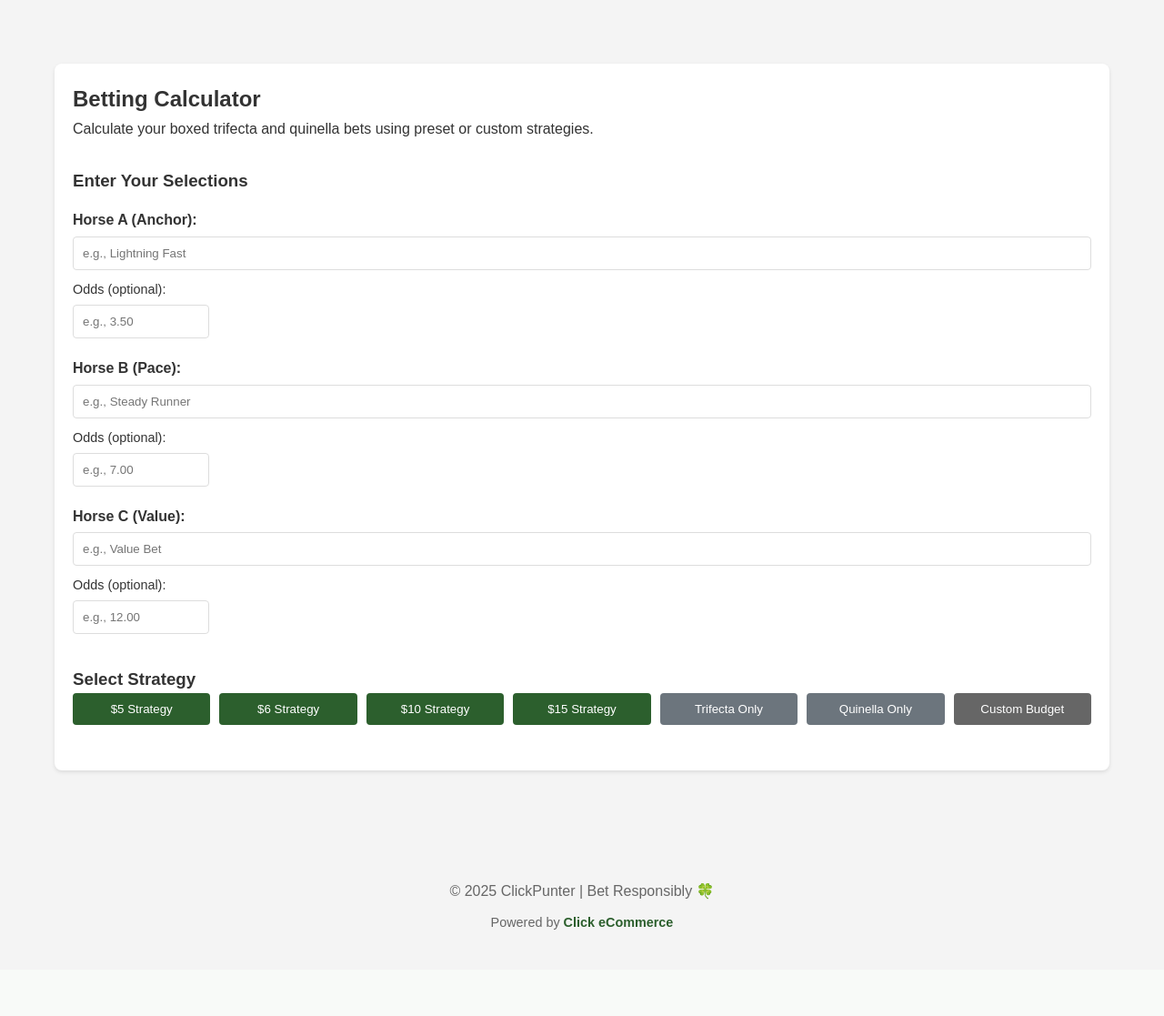
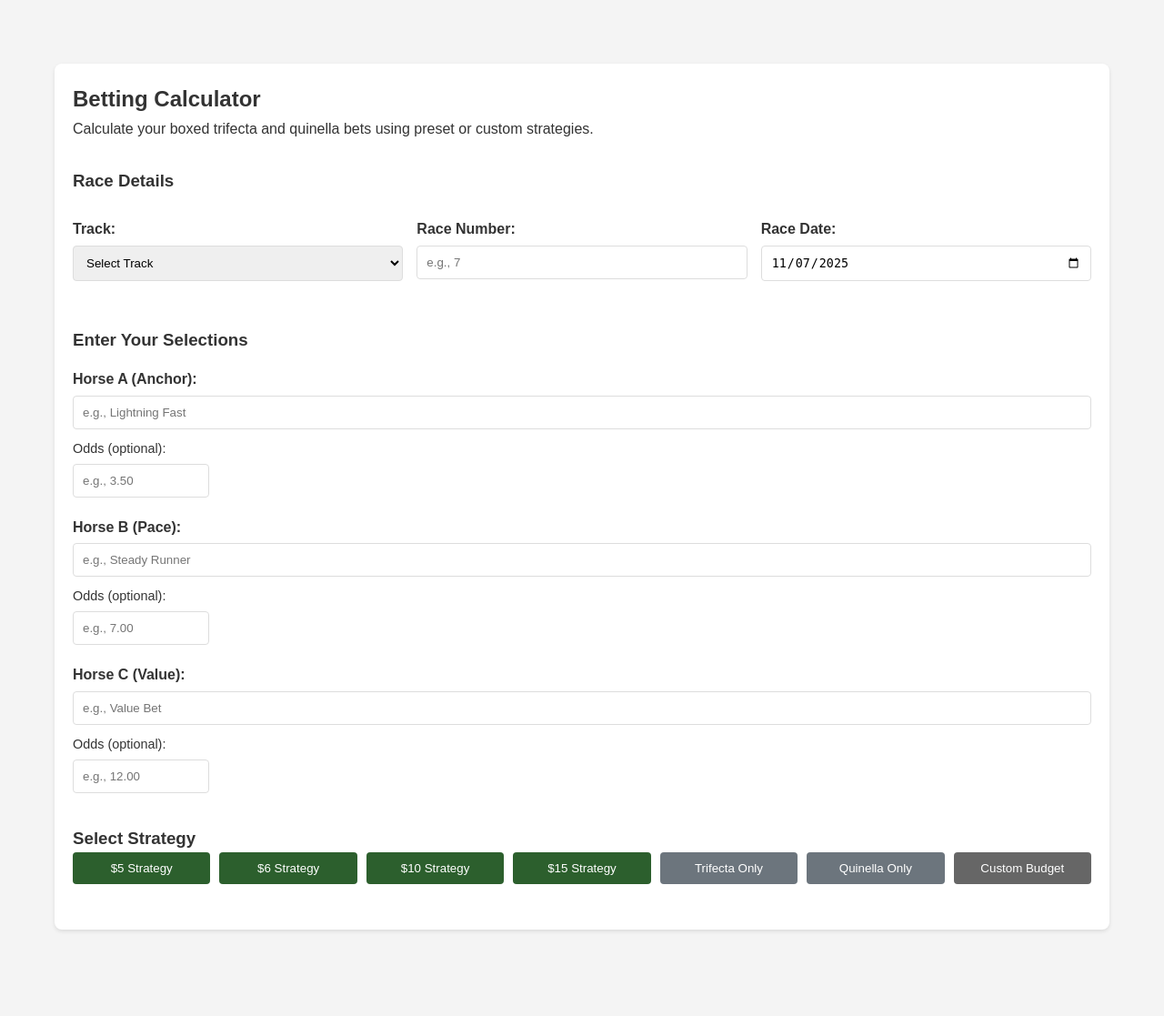
Before and after one commit to Baillie11/ClickPunter, a Flask app: page /calculator in a window 1280 px wide. Shown: the part 288-1405 px from the top of the page at 91% size. Before the commit the page ends 1310 px from the top, so only its background shows below. Run offline with Flask 3, Linux system fonts and the light colour scheme.

Commit message:
Add race details to calculator: track dropdown, race number, and date fields

```diff
--- a/app.py
+++ b/app.py
@@ -316,6 +316,16 @@ def api_save_bet():
         # Get race details from request
         race_track = data.get('race_track', '').strip()
         race_number = data.get('race_number', 0)
+        race_date_str = data.get('race_date', '')
+
+        # Parse race date or use today
+        try:
+            if race_date_str:
+                race_date = datetime.strptime(race_date_str, '%Y-%m-%d').date()
+            else:
+                race_date = date.today()
+        except:
+            race_date = date.today()
 
         # Use empty string if no track provided
         if not race_track:
@@ -328,7 +338,7 @@ def api_save_bet():
         race = Race(
             meeting=race_track or "Manual Entry",
             track=race_track or "",
-            date=date.today(),
+            date=race_date,
             race_name=race_name,
             race_number=race_number if race_number else 0,
             source="calculator"
--- a/templates/calculator.html
+++ b/templates/calculator.html
@@ -6,6 +6,36 @@
     <p>Calculate your boxed trifecta and quinella bets using preset or custom strategies.</p>
 
     <div style="margin-top: 30px;">
+        <h3>Race Details</h3>
+        <div style="display: grid; grid-template-columns: 1fr 1fr 1fr; gap: 15px; margin-bottom: 30px;">
+            <div class="form-group">
+                <label>Track:</label>
+                <select id="race-track">
+                    <option value="">Select Track</option>
+                    <option value="Flemington">Flemington</option>
+                    <option value="Randwick">Randwick</option>
+                    <option value="Caulfield">Caulfield</option>
+                    <option value="Rosehill">Rosehill</option>
+                    <option value="Moonee Valley">Moonee Valley</option>
+                    <option value="Doomben">Doomben</option>
+                    <option value="Eagle Farm">Eagle Farm</option>
+                    <option value="Morphettville">Morphettville</option>
+                    <option value="Ascot">Ascot</option>
+                    <option value="Canterbury">Canterbury</option>
+                    <option value="Sandown">Sandown</option>
+                    <option value="Warwick Farm">Warwick Farm</option>
+                </select>
+            </div>
+            <div class="form-group">
+                <label>Race Number:</label>
+                <input type="number" id="race-number" placeholder="e.g., 7" min="1" max="20">
+            </div>
+            <div class="form-group">
+                <label>Race Date:</label>
+                <input type="date" id="race-date">
+            </div>
+        </div>
+
         <h3>Enter Your Selections</h3>
         <div class="form-group">
             <label>Horse A (Anchor):</label>
@@ -50,6 +80,10 @@
 <script>
 // Pre-fill form from URL parameters if present
 window.addEventListener('DOMContentLoaded', function() {
+    // Set today's date as default
+    const today = new Date().toISOString().split('T')[0];
+    document.getElementById('race-date').value = today;
+
     const urlParams = new URLSearchParams(window.location.search);
     const horseA = urlParams.get('a');
     const horseB = urlParams.get('b');
@@ -194,12 +228,18 @@ function displayCalculation(data, strategy) {
     const b = document.getElementById('horse-b').value.trim();
     const c = document.getElementById('horse-c').value.trim();
 
+    // Capture race details
+    const raceTrack = document.getElementById('race-track').value;
+    const raceNumber = parseInt(document.getElementById('race-number').value) || 0;
+    const raceDate = document.getElementById('race-date').value;
+
     window.lastCalculation = {
         horse_a: a,
         horse_b: b,
         horse_c: c,
-        race_track: '',
-        race_number: 0,
+        race_track: raceTrack,
+        race_number: raceNumber,
+        race_date: raceDate,
         strategy_type: data.strategy_type || strategy,
         stake_total: data.total_stake,
         breakdown: data.bets,
@@ -220,6 +260,7 @@ function saveBet() {
         horse_c_name: window.lastCalculation.horse_c,
         race_track: window.lastCalculation.race_track,
         race_number: window.lastCalculation.race_number,
+        race_date: window.lastCalculation.race_date,
         strategy_type: window.lastCalculation.strategy_type,
         stake_total: window.lastCalculation.stake_total,
         breakdown: window.lastCalculation.breakdown,
```
